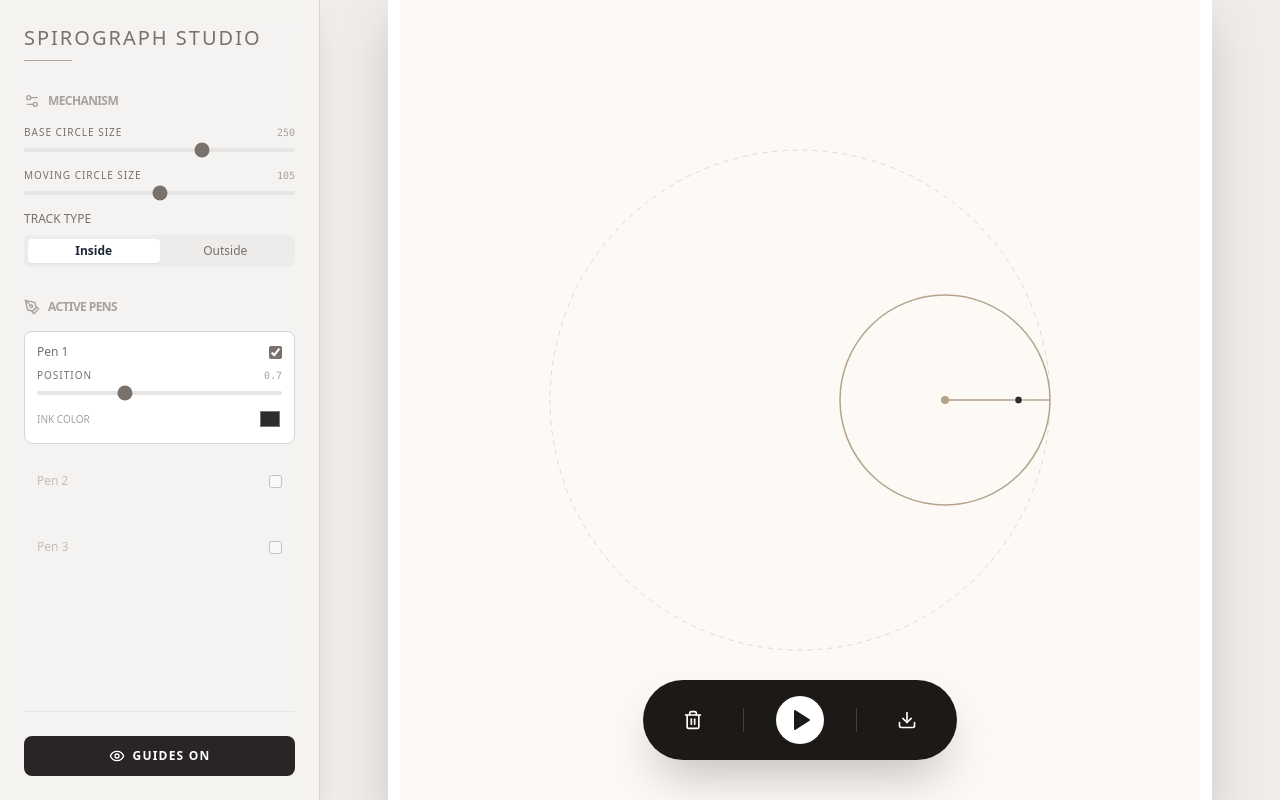
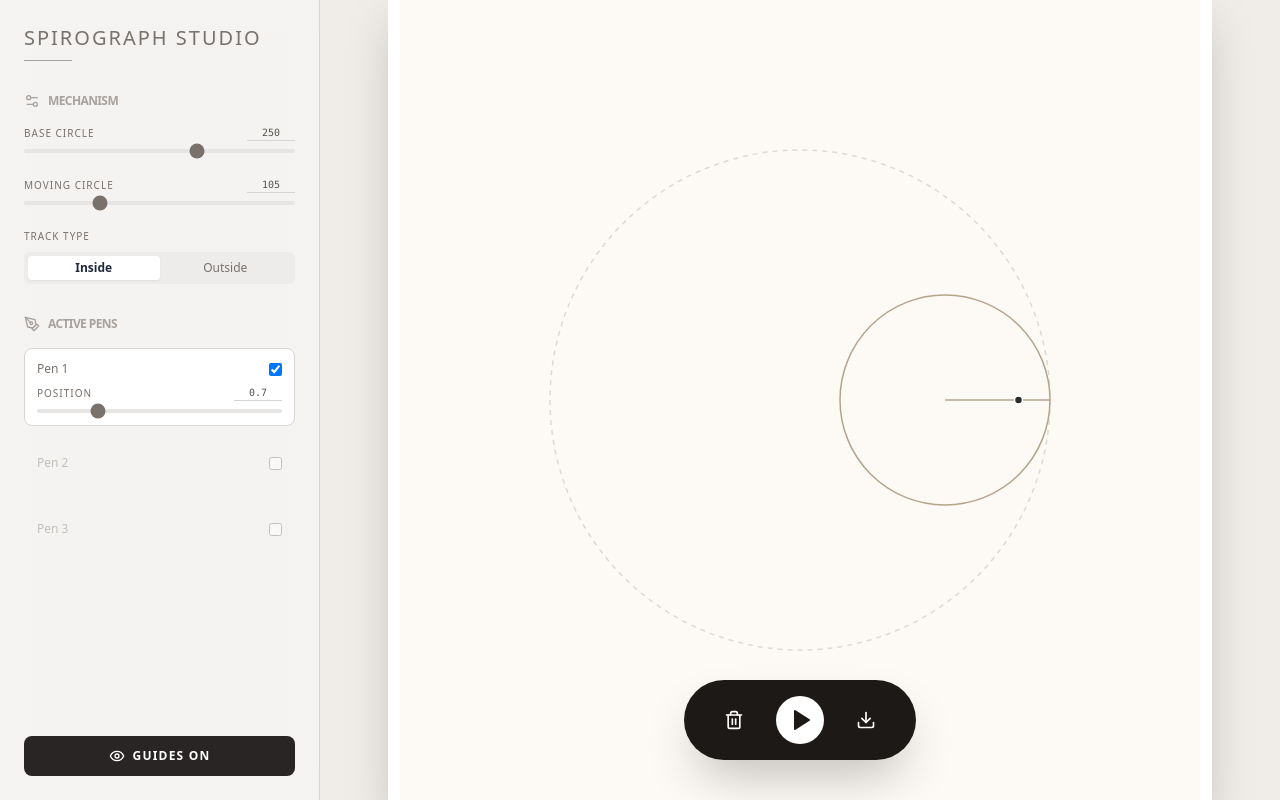
Before and after one commit to jamiedavo/spirographic-studio, a React (Vite) app: page / in a window 1280 px wide. Built offline with nearby package versions, Linux system fonts and the light colour scheme.

Commit message:
Refactor SpirographStudio for clarity and functionality
Refactor SpirographStudio component for better readability and functionality. Adjusted guide visibility logic, improved pen controls, and updated import statements.

```diff
--- a/src/App.jsx
+++ b/src/App.jsx
@@ -1,33 +1,26 @@
 import React, { useState, useEffect, useRef, useCallback } from 'react';
-import { Play, Pause, Square, Trash2, Download, Layers, Settings2, PenTool, Eye, EyeOff } from 'lucide-react';
+import { Play, Pause, Trash2, Download, Settings2, PenTool, Eye, EyeOff } from 'lucide-react';
 
-// --- Constants & Styles ---
 const CANVAS_SIZE = 800;
 const COLORS = {
   paper: '#fdfaf5',
   grid: '#e8e2d8',
   graphite: '#2c2c2c',
   brass: '#b5a48b',
-  guideLight: 'rgba(44, 44, 44, 0.05)',
   guideMed: 'rgba(44, 44, 44, 0.15)',
-  guideFull: 'rgba(181, 164, 139, 0.4)',
 };
 
 const SpirographStudio = () => {
-  // State: Mechanism
   const [outerRadius, setOuterRadius] = useState(250);
   const [innerRadius, setInnerRadius] = useState(105);
   const [isEpicycloid, setIsEpicycloid] = useState(false);
   const [speed, setSpeed] = useState(0.05);
-
-  // State: Pens
   const [pens, setPens] = useState([
     { id: 1, offset: 0.7, color: '#2c2c2c', active: true, width: 1.2 },
     { id: 2, offset: 0.4, color: '#4a5568', active: false, width: 1.0 },
     { id: 3, offset: 0.9, color: '#b5a48b', active: false, width: 1.5 },
   ]);
 
-  // State: View (Simplified to On/Off, Default ON)
   const [showGuides, setShowGuides] = useState(true);
   const [isPlaying, setIsPlaying] = useState(false);
 
@@ -36,30 +29,22 @@ const SpirographStudio = () => {
   const requestRef = useRef();
   const angleRef = useRef(0);
 
-  // --- Logic: Drawing the Mechanical Overlay ---
-
   const drawGuides = useCallback(() => {
     const overlayCtx = overlayCanvasRef.current?.getContext('2d');
-    if (!overlayCtx) return;
+    if (!overlayCtx || !showGuides) {
+      overlayCtx?.clearRect(0, 0, CANVAS_SIZE, CANVAS_SIZE);
+      return;
+    };
 
     overlayCtx.clearRect(0, 0, CANVAS_SIZE, CANVAS_SIZE);
-
-    // If guides are off, we stop here
-    if (!showGuides) return;
-
     const centerX = CANVAS_SIZE / 2;
     const centerY = CANVAS_SIZE / 2;
     const angle = angleRef.current;
-
-    // Calculate moving circle center
     const d = isEpicycloid ? outerRadius + innerRadius : outerRadius - innerRadius;
     const cx = centerX + d * Math.cos(angle);
     const cy = centerY + d * Math.sin(angle);
-
-    // Calculate rotation of the inner wheel
     const rotation = isEpicycloid ? (angle * (outerRadius / innerRadius)) : -(angle * (outerRadius / innerRadius));
 
-    // 1. Base Ring (The fixed track)
     overlayCtx.beginPath();
     overlayCtx.arc(centerX, centerY, outerRadius, 0, Math.PI * 2);
     overlayCtx.strokeStyle = COLORS.guideMed;
@@ -67,70 +52,45 @@ const SpirographStudio = () => {
     overlayCtx.stroke();
     overlayCtx.setLineDash([]);
 
-    // 2. Moving Wheel (The gear)
     overlayCtx.beginPath();
     overlayCtx.arc(cx, cy, innerRadius, 0, Math.PI * 2);
     overlayCtx.strokeStyle = COLORS.brass;
     overlayCtx.lineWidth = 1.5;
     overlayCtx.stroke();
 
-    // 3. Mechanical Detail: Rotation marker & Spoke
     overlayCtx.beginPath();
     overlayCtx.moveTo(cx, cy);
     overlayCtx.lineTo(cx + innerRadius * Math.cos(rotation), cy + innerRadius * Math.sin(rotation));
     overlayCtx.strokeStyle = COLORS.brass;
     overlayCtx.stroke();
 
-    overlayCtx.beginPath();
-    overlayCtx.arc(cx, cy, 4, 0, Math.PI * 2);
-    overlayCtx.fillStyle = COLORS.brass;
-    overlayCtx.fill();
-
-    // 4. Pen Positions
     pens.forEach(pen => {
       if (!pen.active) return;
       const px = cx + (innerRadius * pen.offset) * Math.cos(rotation);
       const py = cy + (innerRadius * pen.offset) * Math.sin(rotation);
-
-      // Arm from center to pen
-      overlayCtx.beginPath();
-      overlayCtx.moveTo(cx, cy);
-      overlayCtx.lineTo(px, py);
-      overlayCtx.strokeStyle = 'rgba(181, 164, 139, 0.2)';
-      overlayCtx.stroke();
-
-      // The Pen Nib
       overlayCtx.beginPath();
       overlayCtx.arc(px, py, 4, 0, Math.PI * 2);
       overlayCtx.fillStyle = pen.color;
       overlayCtx.fill();
       overlayCtx.strokeStyle = 'white';
-      overlayCtx.lineWidth = 1;
       overlayCtx.stroke();
     });
   }, [showGuides, outerRadius, innerRadius, isEpicycloid, pens]);
 
-  // Update guides whenever parameters change (even if paused)
-  useEffect(() => {
-    drawGuides();
-  }, [drawGuides, outerRadius, innerRadius, isEpicycloid, pens, showGuides]);
+  useEffect(() => { drawGuides(); }, [drawGuides, outerRadius, innerRadius, isEpicycloid, pens, showGuides]);
 
   const animate = useCallback(() => {
     if (!isPlaying) return;
-
     const mainCtx = mainCanvasRef.current.getContext('2d');
-
-    const steps = 5;
+    const steps = 8;
     for (let s = 0; s < steps; s++) {
       const prevAngle = angleRef.current;
       angleRef.current += speed / steps;
       const currentAngle = angleRef.current;
-
       const d = isEpicycloid ? outerRadius + innerRadius : outerRadius - innerRadius;
 
       pens.forEach((pen) => {
         if (!pen.active) return;
-
         const getPos = (a) => {
           const rotation = isEpicycloid ? (a * (outerRadius / innerRadius)) : -(a * (outerRadius / innerRadius));
           return {
@@ -138,28 +98,22 @@ const SpirographStudio = () => {
             y: CANVAS_SIZE / 2 + d * Math.sin(a) + (innerRadius * pen.offset) * Math.sin(rotation)
           };
         };
-
         const p1 = getPos(prevAngle);
         const p2 = getPos(currentAngle);
-
         mainCtx.beginPath();
         mainCtx.moveTo(p1.x, p1.y);
         mainCtx.lineTo(p2.x, p2.y);
         mainCtx.strokeStyle = pen.color;
         mainCtx.lineWidth = pen.width;
-        mainCtx.lineCap = 'round';
         mainCtx.stroke();
       });
     }
-
     drawGuides();
     requestRef.current = requestAnimationFrame(animate);
   }, [isPlaying, outerRadius, innerRadius, isEpicycloid, speed, pens, drawGuides]);
 
   useEffect(() => {
-    if (isPlaying) {
-      requestRef.current = requestAnimationFrame(animate);
-    }
+    if (isPlaying) requestRef.current = requestAnimationFrame(animate);
     return () => cancelAnimationFrame(requestRef.current);
   }, [isPlaying, animate]);
 
@@ -167,7 +121,6 @@ const SpirographStudio = () => {
     const ctx = mainCanvasRef.current.getContext('2d');
     ctx.fillStyle = COLORS.paper;
     ctx.fillRect(0, 0, CANVAS_SIZE, CANVAS_SIZE);
-    drawGuides(); // Initial draw on mount
   }, []);
 
   const handleClear = () => {
@@ -175,20 +128,12 @@ const SpirographStudio = () => {
     ctx.fillStyle = COLORS.paper;
     ctx.fillRect(0, 0, CANVAS_SIZE, CANVAS_SIZE);
     angleRef.current = 0;
-    drawGuides(); // Ensure guides are redrawn immediately
-  };
-
-  const downloadImage = () => {
-    const link = document.createElement('a');
-    link.download = 'spirograph-art.png';
-    link.href = mainCanvasRef.current.toDataURL();
-    link.click();
+    drawGuides();
   };
 
   return (
-    <div className="flex h-screen w-full overflow-hidden font-sans text-slate-800" style={{ backgroundColor: '#f0ede9' }}>
-
-      <aside className="w-80 h-full border-r border-stone-300 bg-stone-50/50 backdrop-blur-md overflow-y-auto p-6 flex flex-col gap-8 shadow-xl z-10">
+    <div className="flex h-screen w-full overflow-hidden text-slate-800" style={{ backgroundColor: '#f0ede9' }}>
+      <aside className="w-80 h-full border-r border-stone-300 bg-stone-50/50 backdrop-blur-md overflow-y-auto p-6 flex flex-col gap-8 z-10">
         <header>
           <h1 className="text-xl font-light tracking-widest uppercase text-stone-500">Spirograph Studio</h1>
           <div className="h-px w-12 bg-stone-400 mt-2"></div>
@@ -199,22 +144,15 @@ const SpirographStudio = () => {
             <Settings2 size={16} />
             <h2 className="text-xs font-bold uppercase tracking-tighter">Mechanism</h2>
           </div>
-
-          <div className="space-y-4">
-            <ControlGroup label="Base Circle Size" value={outerRadius} min={50} max={350} onChange={setOuterRadius} />
-            <ControlGroup label="Moving Circle Size" value={innerRadius} min={10} max={200} onChange={setInnerRadius} />
+          <div className="space-y-6">
+            <ControlGroup label="Base Circle" value={outerRadius} min={10} max={380} onChange={setOuterRadius} />
+            <ControlGroup label="Moving Circle" value={innerRadius} min={5} max={380} onChange={setInnerRadius} />
 
             <div className="flex flex-col gap-2">
-              <label className="text-xs text-stone-500 uppercase">Track Type</label>
+              <label className="text-[10px] uppercase tracking-widest text-stone-500">Track Type</label>
               <div className="flex p-1 bg-stone-200/50 rounded-md">
-                <button
-                  onClick={() => setIsEpicycloid(false)}
-                  className={`flex-1 py-1 text-xs rounded transition-all ${!isEpicycloid ? 'bg-white shadow-sm font-bold' : 'text-stone-500'}`}
-                >Inside</button>
-                <button
-                  onClick={() => setIsEpicycloid(true)}
-                  className={`flex-1 py-1 text-xs rounded transition-all ${isEpicycloid ? 'bg-white shadow-sm font-bold' : 'text-stone-500'}`}
-                >Outside</button>
+                <button onClick={() => setIsEpicycloid(false)} className={`flex-1 py-1 text-xs rounded ${!isEpicycloid ? 'bg-white shadow-sm font-bold' : 'text-stone-500'}`}>Inside</button>
+                <button onClick={() => setIsEpicycloid(true)} className={`flex-1 py-1 text-xs rounded ${isEpicycloid ? 'bg-white shadow-sm font-bold' : 'text-stone-500'}`}>Outside</button>
               </div>
             </div>
           </div>
@@ -226,92 +164,46 @@ const SpirographStudio = () => {
             <h2 className="text-xs font-bold uppercase tracking-tighter">Active Pens</h2>
           </div>
           {pens.map((pen, idx) => (
-            <div key={pen.id} className={`p-3 rounded-lg border transition-all ${pen.active ? 'border-stone-300 bg-white' : 'border-transparent opacity-40'}`}>
+            <div key={pen.id} className={`p-3 rounded-lg border ${pen.active ? 'border-stone-300 bg-white' : 'border-transparent opacity-40'}`}>
               <div className="flex justify-between items-center mb-2">
                 <span className="text-xs font-medium text-stone-500">Pen {idx + 1}</span>
-                <input
-                  type="checkbox"
-                  checked={pen.active}
-                  className="accent-stone-500"
-                  onChange={(e) => {
+                <input type="checkbox" checked={pen.active} onChange={(e) => {
                   const newPens = [...pens];
                   newPens[idx].active = e.target.checked;
                   setPens(newPens);
-                  }}
-                />
+                }} />
               </div>
-              {pen.active && (
-                <div className="space-y-3">
-                  <ControlGroup
-                    label="Position"
-                    value={pen.offset}
-                    min={0} max={2} step={0.01}
-                    onChange={(v) => {
+              {pen.active && <ControlGroup label="Position" value={pen.offset} min={0} max={3} step={0.01} onChange={(v) => {
                 const newPens = [...pens];
                 newPens[idx].offset = v;
                 setPens(newPens);
-                    }}
-                  />
-                  <div className="flex justify-between items-center">
-                    <label className="text-[10px] uppercase text-stone-400">Ink Color</label>
-                    <input
-                      type="color"
-                      value={pen.color}
-                      className="w-6 h-6 cursor-pointer border-none bg-transparent"
-                      onChange={(e) => {
-                        const newPens = [...pens];
-                        newPens[idx].color = e.target.value;
-                        setPens(newPens);
-                      }}
-                    />
-                  </div>
-                </div>
-              )}
+              }} />}
             </div>
           ))}
         </section>
 
-        <section className="mt-auto border-t border-stone-200 pt-6">
-          <button
-            onClick={() => setShowGuides(!showGuides)}
-            className={`w-full flex items-center justify-center gap-2 py-3 rounded-lg text-xs font-bold uppercase tracking-widest transition-all ${showGuides ? 'bg-stone-800 text-white' : 'bg-white border border-stone-300 text-stone-500'}`}
-          >
+        <button onClick={() => setShowGuides(!showGuides)} className={`mt-auto w-full flex items-center justify-center gap-2 py-3 rounded-lg text-xs font-bold uppercase tracking-widest transition-all ${showGuides ? 'bg-stone-800 text-white' : 'bg-white border border-stone-300 text-stone-500'}`}>
           {showGuides ? <Eye size={16} /> : <EyeOff size={16} />}
           Guides {showGuides ? 'On' : 'Off'}
         </button>
-        </section>
       </aside>
 
       <main className="flex-1 relative flex items-center justify-center p-8">
         <div className="relative shadow-2xl rounded-sm overflow-hidden bg-white border-[12px] border-white">
-          <div
-            className="absolute inset-0 pointer-events-none opacity-20"
-            style={{ backgroundImage: `radial-gradient(${COLORS.grid} 1px, transparent 0)`, backgroundSize: '24px 24px' }}
-          ></div>
-
-          <canvas ref={mainCanvasRef} width={CANVAS_SIZE} height={CANVAS_SIZE} className="block" />
+          <canvas ref={mainCanvasRef} width={CANVAS_SIZE} height={CANVAS_SIZE} />
           <canvas ref={overlayCanvasRef} width={CANVAS_SIZE} height={CANVAS_SIZE} className="absolute top-0 left-0 pointer-events-none" />
         </div>
-
-        <div className="absolute bottom-10 left-1/2 -translate-x-1/2 flex items-center gap-6 px-8 py-4 bg-stone-900 text-white rounded-full shadow-2xl transition-all hover:scale-[1.02]">
-          <button onClick={handleClear} className="p-2 hover:text-red-400 transition-colors" title="Reset Canvas">
-            <Trash2 size={20} />
-          </button>
-
-          <div className="w-px h-6 bg-stone-700 mx-2"></div>
-
-          <button
-            onClick={() => setIsPlaying(!isPlaying)}
-            className={`w-12 h-12 flex items-center justify-center rounded-full transition-all ${isPlaying ? 'bg-stone-700' : 'bg-white text-stone-900'}`}
-          >
+        <div className="absolute bottom-10 left-1/2 -translate-x-1/2 flex items-center gap-6 px-8 py-4 bg-stone-900 text-white rounded-full shadow-2xl">
+          <button onClick={handleClear} className="p-2 hover:text-red-400"><Trash2 size={20} /></button>
+          <button onClick={() => setIsPlaying(!isPlaying)} className="w-12 h-12 flex items-center justify-center rounded-full bg-white text-stone-900">
             {isPlaying ? <Pause fill="currentColor" /> : <Play className="ml-1" fill="currentColor" />}
           </button>
-
-          <div className="w-px h-6 bg-stone-700 mx-2"></div>
-
-          <button onClick={downloadImage} className="p-2 hover:text-brass transition-colors" title="Export Artwork">
-            <Download size={20} />
-          </button>
+          <button onClick={() => {
+            const link = document.createElement('a');
+            link.download = 'spirograph.png';
+            link.href = mainCanvasRef.current.toDataURL();
+            link.click();
+          }} className="p-2 hover:text-brass"><Download size={20} /></button>
         </div>
       </main>
     </div>
@@ -320,17 +212,16 @@ const SpirographStudio = () => {
 
 const ControlGroup = ({ label, value, min, max, step = 1, onChange }) => (
   <div className="flex flex-col gap-2">
-    <div className="flex justify-between">
+    <div className="flex justify-between items-center">
       <label className="text-[10px] uppercase tracking-widest text-stone-500">{label}</label>
-      <span className="text-[10px] font-mono text-stone-400">{value}</span>
+      <input
+        type="number"
+        value={value}
+        onChange={(e) => onChange(parseFloat(e.target.value) || 0)}
+        className="w-12 bg-transparent border-b border-stone-300 text-[10px] font-mono text-right focus:outline-none focus:border-stone-500 text-stone-600"
+      />
     </div>
-    <input
-      type="range"
-      min={min} max={max} step={step}
-      value={value}
-      onChange={(e) => onChange(parseFloat(e.target.value))}
-      className="w-full accent-stone-500 h-1 bg-stone-200 rounded-lg appearance-none cursor-pointer"
-    />
+    <input type="range" min={min} max={max} step={step} value={value} onChange={(e) => onChange(parseFloat(e.target.value))} className="w-full accent-stone-500 h-1 bg-stone-200 rounded-lg appearance-none cursor-pointer" />
   </div>
 );
 
```
Lines whose indentation alone changed are shown as unchanged.
